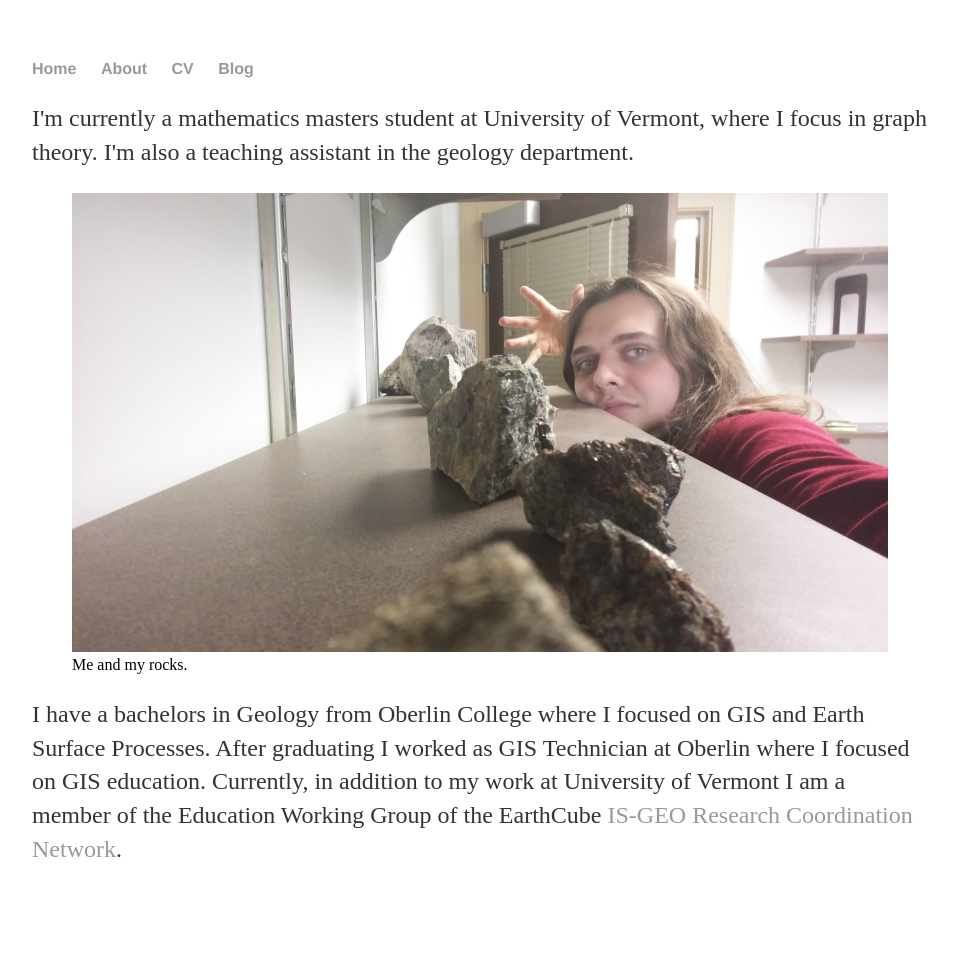
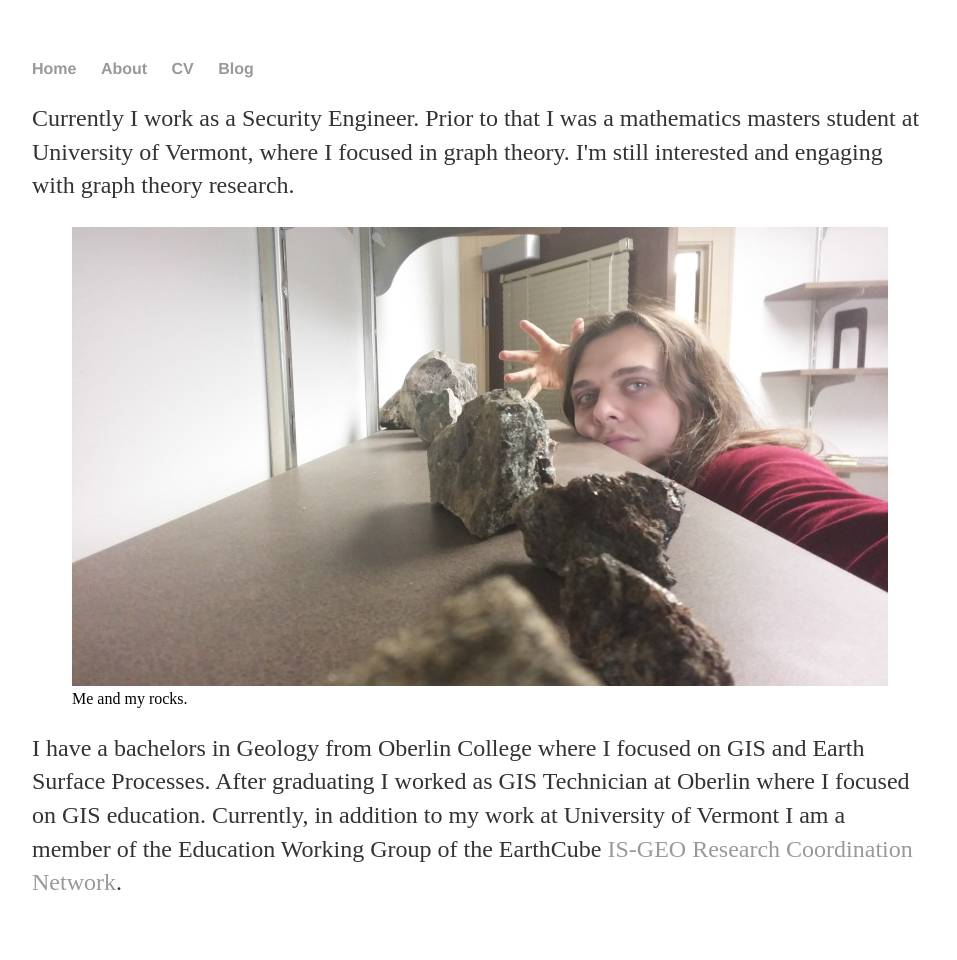
Before and after one commit to jrymart/jrymart.github.io, a Jekyll site: the page built from about/index.md, in a window 1280 px wide. Shown: the whole page, without its empty margins (160-1117 px from the left). Built offline with Jekyll 4.4.1, drawn with Linux system fonts in a browser that asks for light colours; before the commit the page ends 926 px from its top, so only the background shows below that.

Commit message:
Update index.md

```diff
--- a/about/index.md
+++ b/about/index.md
@@ -3,7 +3,7 @@ layout: default
 title: About
 ---
 <div class="about">
-    <p>I'm currently a mathematics masters student at University of Vermont, where I focus in graph theory.  I'm also a teaching assistant in the geology department. </p>
+    <p>Currently I work as a Security Engineer.  Prior to that I was a mathematics masters student at University of Vermont, where I focused in graph theory.  I'm still interested and engaging with graph theory research.</p>
 
 {% include image.html url="/images/me-and-rocks.jpg" description="Me and my rocks." %}
 
```
